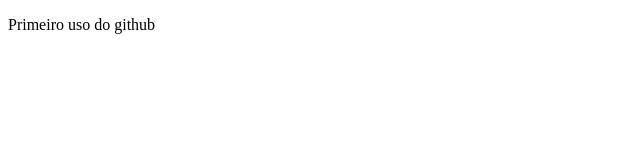
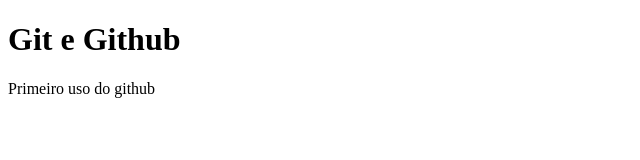
Before and after one commit to ivanizio/git_test, a plain HTML site: page index.html in a window 1280 px wide. Shown: the whole page, without its empty margins (0-640 px from the left). Drawn offline with Linux system fonts and the light colour scheme.

Commit message:
Primeira modifição do arquivo

```diff
--- a/index.html
+++ b/index.html
@@ -6,6 +6,7 @@
     <title>git-e-github</title>
 </head>
 <body>
+    <h1>Git e Github</h1>
     <p>Primeiro uso do github</p>
 </body>
 </html>
```
